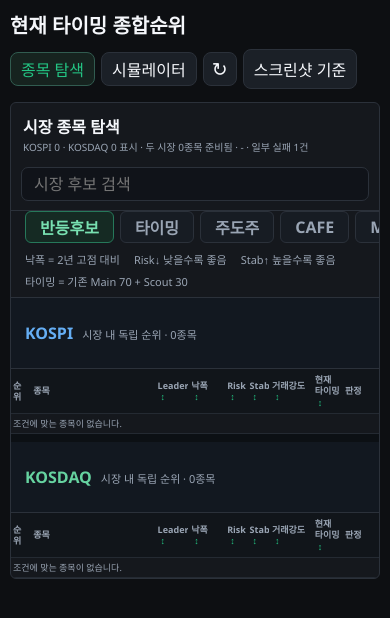
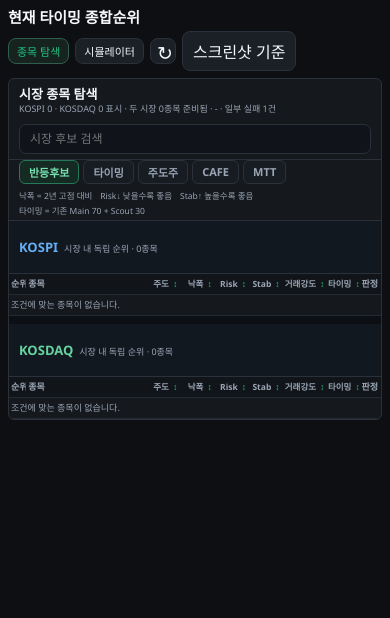
Before and after one commit to gunheeyyes-ui/portfolio-dashboard, a website with bundled scripts: page public/index.html in a window 390 px wide. Built offline with nearby package versions, Linux system fonts and the light colour scheme; files whose address does not match are found by name.

Commit message:
fix: compact mobile header/legend area and polish explorer table labels
- Shorten "Leader" to "주도" and drop "현재" from the timing column
  header so each sort button's label and arrow stay on one line.
- Force the price/change-rate line to a single line (no more
  inconsistent wrapping between rows depending on digit count).
- Shrink the title, nav buttons, search box, mode tabs, legend, and
  market section header on mobile so the actual ranking rows start
  near the top of the screen instead of after a tall block of chrome.

No changes to Ranking V2 scoring or the desktop layout logic.

Co-Authored-By: Claude Sonnet 5 <noreply@anthropic.com>

```diff
--- a/public/app.js
+++ b/public/app.js
@@ -878,12 +878,12 @@ function renderExplorerRows(rows) {
 function explorerTableHeader() {
   return `<thead><tr>
     <th>순위</th><th>종목</th>
-    <th><button class="sort-btn" data-screener-sort-field="leader" type="button">Leader <span data-screener-sort-icon="leader">↕</span></button></th>
+    <th><button class="sort-btn" data-screener-sort-field="leader" type="button">주도 <span data-screener-sort-icon="leader">↕</span></button></th>
     <th><button class="sort-btn" data-screener-sort-field="drawdown" type="button">낙폭 <span data-screener-sort-icon="drawdown">↕</span></button></th>
     <th><button class="sort-btn" data-screener-sort-field="risk" type="button">Risk <span data-screener-sort-icon="risk">↕</span></button></th>
     <th><button class="sort-btn" data-screener-sort-field="stabilize" type="button">Stab <span data-screener-sort-icon="stabilize">↕</span></button></th>
     <th><button class="sort-btn" data-screener-sort-field="liquidity" type="button">거래강도 <span data-screener-sort-icon="liquidity">↕</span></button></th>
-    <th><button class="sort-btn" data-screener-sort-field="timing" type="button">현재 타이밍 <span data-screener-sort-icon="timing">↕</span></button></th>
+    <th><button class="sort-btn" data-screener-sort-field="timing" type="button">타이밍 <span data-screener-sort-icon="timing">↕</span></button></th>
     <th>판정</th>
   </tr></thead>`;
 }
--- a/public/styles.css
+++ b/public/styles.css
@@ -1902,12 +1902,57 @@ td {
 
   body:has(.screener-table) .shell {
     width: 100%;
-    padding: 10px 10px 24px;
+    padding: 6px 8px 20px;
   }
 
   body:has(.screener-table) .topbar {
-    gap: 10px;
-    margin-bottom: 10px;
+    gap: 4px;
+    margin-bottom: 4px;
+  }
+
+  body:has(.screener-table) .screener-title {
+    padding: 6px 10px 0;
+  }
+
+  body:has(.screener-table) .screener-tools {
+    padding: 5px 10px;
+    gap: 8px;
+  }
+
+  body:has(.screener-table) .screener-tools input[type="search"] {
+    height: 30px;
+    padding: 0 10px;
+    font-size: 12px;
+  }
+
+  body:has(.screener-table) .explorer-mode-bar {
+    padding: 0 10px 5px;
+    gap: 4px;
+  }
+
+  body:has(.screener-table) .explorer-mode-bar button {
+    min-height: 24px;
+    padding: 0 9px;
+    font-size: 11px;
+  }
+
+  body:has(.screener-table) .explorer-legend {
+    padding: 0 10px 4px;
+    gap: 3px 8px;
+    font-size: 8.5px;
+  }
+
+  body:has(.screener-table) .market-ranking-header {
+    padding: 4px 10px;
+    gap: 6px;
+  }
+
+  body:has(.screener-table) .market-ranking-header h3 {
+    font-size: 13px;
+  }
+
+  body:has(.screener-table) .market-ranking-header span {
+    font-size: 9px;
   }
 
   body:has(.screener-table) .eyebrow,
@@ -1943,33 +1988,48 @@ td {
   }
 
   .explorer-table th:nth-child(1),
-  .explorer-table td:nth-child(1) { width: 18px !important; }
+  .explorer-table td:nth-child(1) { width: 16px !important; }
   .explorer-table th:nth-child(2),
-  .explorer-table td:nth-child(2) { width: 110px !important; }
+  .explorer-table td:nth-child(2) { width: 115px !important; }
   .explorer-table th:nth-child(3),
-  .explorer-table td:nth-child(3) { width: 30px !important; }
+  .explorer-table td:nth-child(3) { width: 32px !important; }
   .explorer-table th:nth-child(4),
-  .explorer-table td:nth-child(4) { width: 32px !important; }
+  .explorer-table td:nth-child(4) { width: 30px !important; }
   .explorer-table th:nth-child(5),
-  .explorer-table td:nth-child(5) { width: 20px !important; }
+  .explorer-table td:nth-child(5) { width: 30px !important; }
   .explorer-table th:nth-child(6),
-  .explorer-table td:nth-child(6) { width: 20px !important; }
+  .explorer-table td:nth-child(6) { width: 30px !important; }
   .explorer-table th:nth-child(7),
-  .explorer-table td:nth-child(7) { width: 38px !important; }
+  .explorer-table td:nth-child(7) { width: 40px !important; }
   .explorer-table th:nth-child(8),
-  .explorer-table td:nth-child(8) { width: 28px !important; }
+  .explorer-table td:nth-child(8) { width: 32px !important; }
   .explorer-table th:nth-child(9),
-  .explorer-table td:nth-child(9) { width: 32px !important; }
+  .explorer-table td:nth-child(9) { width: 20px !important; }
 
   .explorer-table .sort-btn {
-    font-size: 9px;
+    display: inline-flex;
+    align-items: center;
+    gap: 1px;
+    font-size: 8.5px;
     padding: 0;
-    gap: 1px;
+    white-space: nowrap;
+  }
+
+  .explorer-table th {
+    white-space: nowrap;
+    overflow: visible;
   }
 
   .explorer-table .stock-name,
   .explorer-table .stock-link {
     font-size: 9.5px;
+  }
+
+  .explorer-table .explorer-price-line {
+    flex-wrap: nowrap;
+    white-space: nowrap;
+    gap: 2px;
+    font-size: 7.3px;
   }
 
   .explorer-table .strategy-badges,
@@ -1995,19 +2055,21 @@ td {
   }
 
   body:has(.screener-table) h1 {
-    font-size: 20px;
+    font-size: 15px;
   }
 
   body:has(.screener-table) .nav-btn {
-    height: 34px;
-    min-height: 34px;
+    height: 26px;
+    min-height: 26px;
+    padding: 0 8px;
+    font-size: 11px;
     white-space: nowrap;
   }
 
   body:has(.screener-table) .icon-btn {
-    width: 34px;
-    min-width: 34px;
-    height: 34px;
+    width: 26px;
+    min-width: 26px;
+    height: 26px;
   }
 
   body:has(.screener-table) .screener-strip {
@@ -2015,22 +2077,22 @@ td {
   }
 
   body:has(.screener-table) .screener-title {
-    padding: 11px 12px 0;
+    padding: 5px 10px 0;
   }
 
   body:has(.screener-table) .screener-title h2 {
-    font-size: 16px;
+    font-size: 13px;
   }
 
   body:has(.screener-table) #screenerStatus {
-    margin-top: 3px;
-    font-size: 10px;
-    line-height: 1.3;
+    margin-top: 1px;
+    font-size: 9px;
+    line-height: 1.2;
   }
 
   body:has(.screener-table) .screener-tools {
     gap: 8px;
-    padding: 9px 10px;
+    padding: 5px 10px;
   }
 
   body:has(.screener-table) .tabs button {
```
